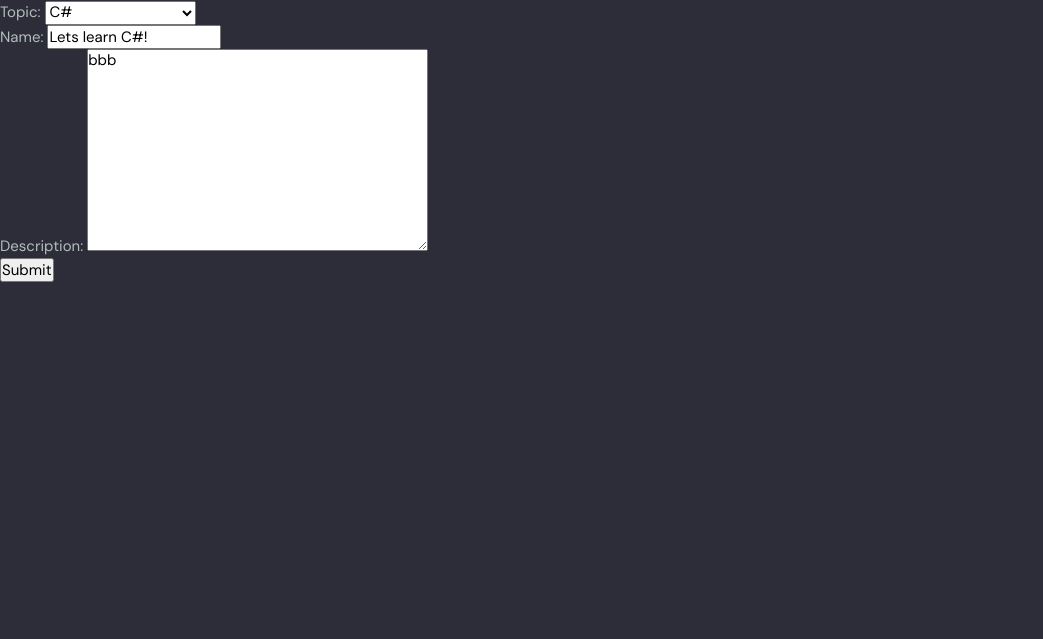
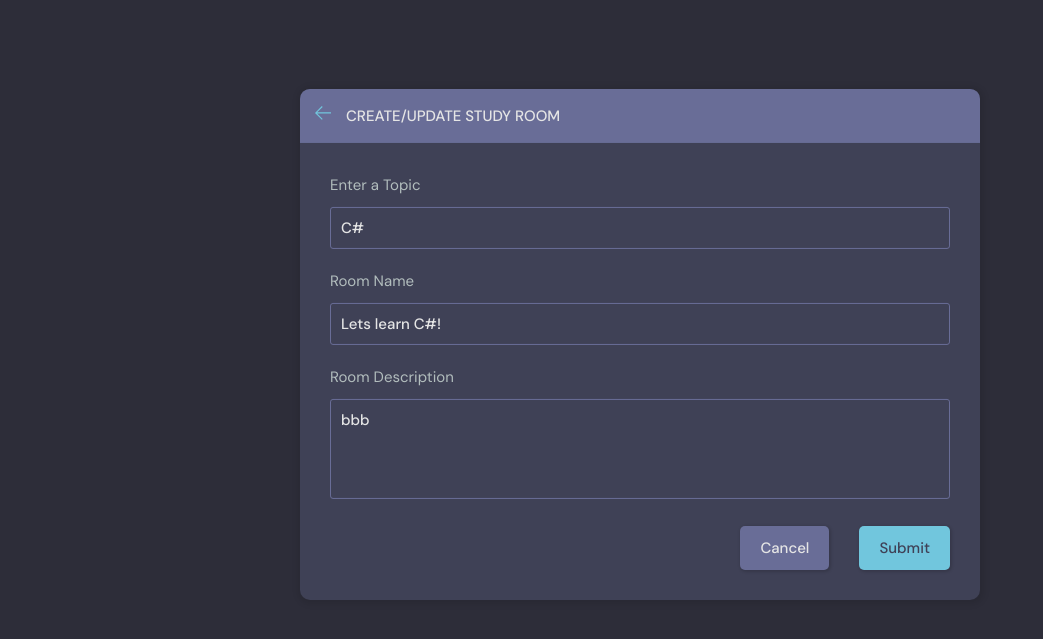
Before and after one commit to haroldojunios/TraversyMediaDjango-studybud, a Django app: page /update-room/7/ in a window 1280 px wide. Shown: the part 76-715 px from the top of the page, without its empty margins (0-1043 px from the left). Run offline with Django 3.2, Linux system fonts and the light colour scheme; a user stored in the database is signed in; data comes from the database, SQL or seed files in the repository; both versions use the stored data as it was after the commit.

Commit message:
Theme installation on create/update room page

```diff
--- a/base/templates/base/room_form.html
+++ b/base/templates/base/room_form.html
@@ -1,13 +1,55 @@
-{% extends 'main.html' %}
+{% extends "main.html" %}
 
 {% block content %}
+<main class="create-room layout">
+  <div class="container">
+    <div class="layout__box">
+      <div class="layout__boxHeader">
+        <div class="layout__boxTitle">
+          <a href="{% url 'home' %}">
+            <svg version="1.1" xmlns="http://www.w3.org/2000/svg" width="32"
+              height="32" viewbox="0 0 32 32">
+              <title>arrow-left</title>
+              <path
+                d="M13.723 2.286l-13.723 13.714 13.719 13.714 1.616-1.611-10.96-10.96h27.625v-2.286h-27.625l10.965-10.965-1.616-1.607z">
+              </path>
+            </svg>
+          </a>
+          <h3>Create/Update Study Room</h3>
+        </div>
+      </div>
+      <div class="layout__body">
+        <form class="form" action="" method="post">
+          {% csrf_token %}
+          <div class="form__group">
+            <label for="room_topic">Enter a Topic</label>
+            <input required="required" type="text" value="{{room.topic.name}}"
+              name="topic" list="topic-list">
+            <datalist id="topic-list">
+              <select id="room_topic">
+                {% for topic in topics %}
+                <option value="{{topic.name}}">{{topic.name}}</option>
+                {% endfor %}
+              </select>
+            </datalist>
+          </div>
+          <div class="form__group">
+            <label for="room_name">Room Name</label>
+            {{form.name}}
+          </div>
+          <div class="form__group">
+            <label for="room_description">Room Description</label>
+            {{form.description}}
+          </div>
 
-<div>
-  <form action="" method="post">
-    {% csrf_token %}
-    {{form.as_p}}
-    <input type="submit" value="Submit"/>
-  </form>
-</div>
+          <div class="form__action">
+            <a class="btn btn--dark" href="index.html">Cancel</a>
+            <button class="btn btn--main" type="submit">Submit</button>
+          </div>
+        </form>
+      </div>
+    </div>
+  </div>
+</main>
 
 {% endblock content %}
--- a/base/views.py
+++ b/base/views.py
@@ -1,3 +1,4 @@
+from unicodedata import name
 from django.shortcuts import render, redirect
 from django.http import HttpResponse
 from django.contrib import messages
@@ -116,15 +117,20 @@ def user_profile(request, pk):
 @login_required(login_url='login')
 def create_room(request):
     form = RoomForm()
+    topics = Topic.objects.all()
     if request.method == 'POST':
-        form = RoomForm(request.POST)
-        if form.is_valid():
-            room = form.save(commit=True)
-            room.host = request.user
-            room.save()
-            return redirect('home')
+        topic_name = request.POST.get('topic')
+        topic, created = Topic.objects.get_or_create(name=topic_name)
 
-    context = {'form': form}
+        Room.objects.create(
+            host=request.user,
+            topic=topic,
+            name=request.POST.get('name'),
+            description=request.POST.get('description'),
+        )
+        return redirect('home')
+
+    context = {'form': form, 'topics': topics}
     return render(request, 'base/room_form.html', context)
 
 
@@ -132,17 +138,20 @@ def create_room(request):
 def update_room(request, pk):
     room = Room.objects.get(id=pk)
     form = RoomForm(instance=room)
-
+    topics = Topic.objects.all()
     if request.user != room.host:
         return HttpResponse('You are not allowed here!!')
 
     if request.method == 'POST':
-        form = RoomForm(request.POST, instance=room)
-        if form.is_valid():
-            form.save()
-            return redirect('home')
+        topic_name = request.POST.get('topic')
+        topic, created = Topic.objects.get_or_create(name=topic_name)
+        room.name = request.POST.get('name')
+        room.topic = topic
+        room.description = request.POST.get('description')
+        room.save()
+        return redirect('home')
 
-    context = {'form': form}
+    context = {'form': form, 'topics': topics, 'room': room}
     return render(request, 'base/room_form.html', context)
 
 
```
Also changed, not shown: base/templates/base/home.html (+4 -3 lines), db.sqlite3.
